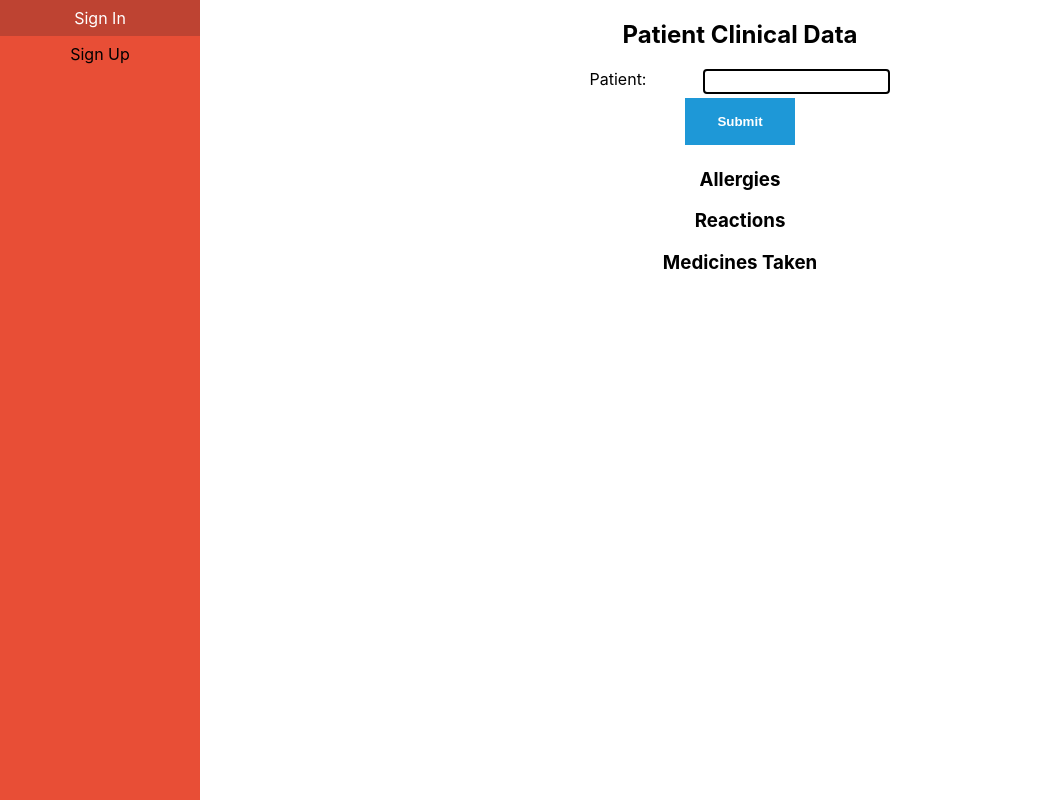
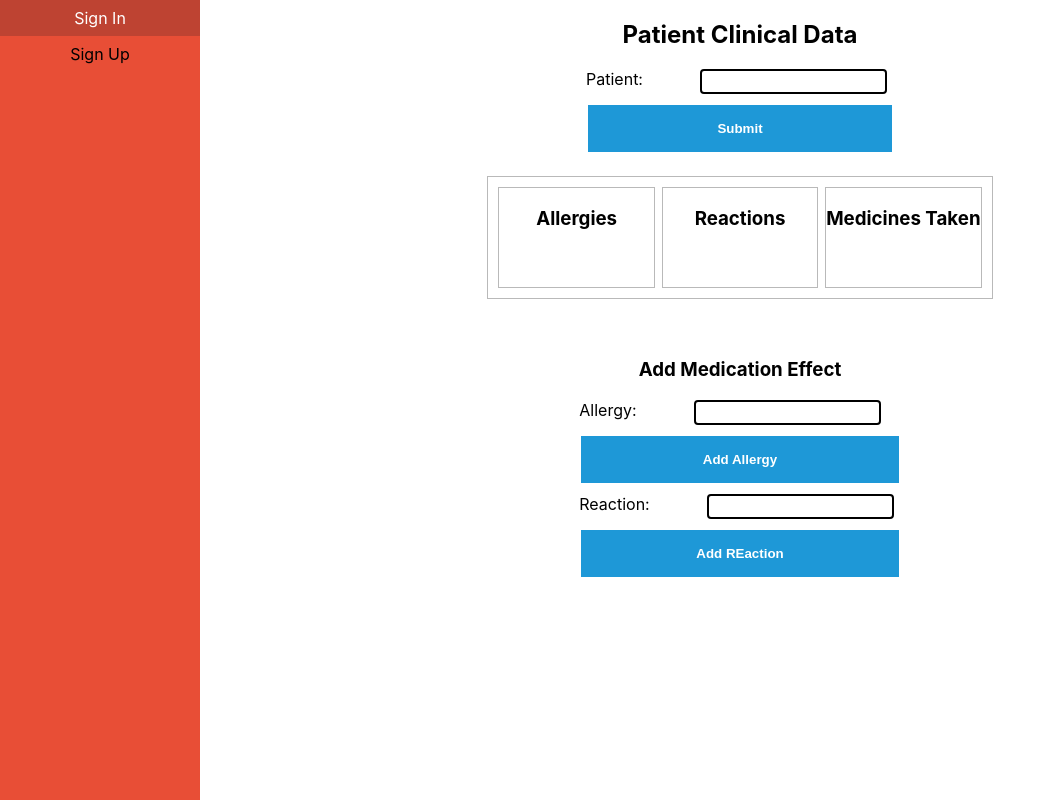
Before and after one commit to Turnbulll/CSCI334-Software-Design-Group-Project, a React (Create React App) app in the folder front-end/react-app/: page /PatientClinicalData in a window 1280 px wide. Shown: the whole page, without its empty margins (0-1056 px from the left). Built offline with nearby package versions, Linux system fonts and the light colour scheme.

Commit message:
Added patient data to pharmacist navbar. Pharmacist can now add reactions and allergies to patients

```diff
--- a/front-end/react-app/src/App.css
+++ b/front-end/react-app/src/App.css
@@ -202,6 +202,33 @@ input {
   align-items: left;
 }
 
+.dataGrid{
+  display: inline-grid;
+  grid-template-columns: 1fr 1fr 1fr;
+  grid-gap:7px;
+  padding: 10px;
+  border: 1px solid rgb(185, 185, 185);
+}
+
+.dataGridCol{
+  display: inline-grid;
+  grid-template-columns: 1fr;
+  grid-gap:7px;
+  border: 1px solid rgb(185, 185, 185);
+}
+
+.dataGridCol li{
+  margin-left: -50px;
+}
+
+.center{
+  text-align: center;
+}
+
+.dataGrid ul{
+  list-style-type: none;
+}
+
 @keyframes App-logo-spin {
   from {
     transform: rotate(0deg);
--- a/front-end/react-app/src/components/NavBar.js
+++ b/front-end/react-app/src/components/NavBar.js
@@ -78,6 +78,7 @@ class NavBar extends React.Component{
                 {/*Pharmacist Navigation*/}
                 {this.state.userType === "pharmacist" ? <li><Link to="/PharmacistHome">Home</Link></li> : null}
                 {this.state.userType === "pharmacist" ? <li><Link to="/ReadScript">Load Prescriptions</Link></li> : null}
+                {this.state.userType === "pharmacist" ? <li><Link to="/PatientClinicalData">Patient Clinical</Link></li> : null}
 
 
                 {/* Common */}
--- a/front-end/react-app/src/pages/PharmacistPatientData.js
+++ b/front-end/react-app/src/pages/PharmacistPatientData.js
@@ -40,43 +40,126 @@ class PharmacistPatientData extends React.Component {
 
       }
 
+      addAlergy = () =>{
+
+        if (this.state.treatment === null){
+          return;
+        }
+
+        const treatmentId = this.state.treatment.treatmentId;
+
+        var allergy = document.getElementById("allergy").value;
+
+        if (allergy === ""){
+          return;
+        }
+
+        Axios.put("http://localhost:8080/Treatment/Allergy?treatmentId="+treatmentId+"&allergy="+allergy).then(
+          resp => {
+            console.log(resp);
+            this.getPatientData();
+          }
+        );
+
+
+        document.getElementById("allergy").value = "";
+      }
+
+      addReaction = () =>{
+        if (this.state.treatment === null){
+          return;
+        }
+
+        const treatmentId = this.state.treatment.treatmentId;
+
+        var reaction = document.getElementById("reaction").value;
+
+        if (reaction === ""){
+          return;
+        }
+
+        Axios.put("http://localhost:8080/Treatment/Reaction?treatmentId="+treatmentId+"&reaction="+reaction).then(
+          resp => {
+            console.log(resp);
+            this.getPatientData();
+          }
+        );
+
+
+        document.getElementById("reaction").value = "";
+      }
+
 
 
     render(){return (
     <div className='main'>
+
       <h2>Patient Clinical Data</h2>
+      <div className='form'>
           <form className='form'>
             <label>Patient:</label>
             <input type="text" id="name" />
           </form>
-      <br/>
               <button className='blueButton' onClick={this.getPatientData}>Submit</button>
 
+      </div>
 
+      <br/>
+      <br/>
+
+      <div className='dataGrid'>
+            <div className='dataGridCol'>
             <h3>Allergies</h3>
 
-        <ul>
+            <ul >
                 {this.state.allergies.map(item => (
                     <li key={item}>{item}</li>
                 ))}
             </ul>
 
-        <h3>Reactions</h3>
+            </div>
+
+
+            <div className='dataGridCol'>
+            <h3 className='center'>Reactions</h3>
+
+            <ul>
             {this.state.reactions.map(item => (
-                <li key={item}>{item}</li>
+                        <li className='center' key={item}>{item}</li>
                     ))}
-        <ul>
+            </ul>
+            </div>
 
+            <div className='dataGridCol'>
+            <h3 className='center'>Medicines Taken</h3>
+
+            <ul className>
+                {this.state.medicines.map(item => (
+                                    <li className key={item}>{item}</li>
+                                ))}
             </ul>
+            </div>
+      </div>
 
-        <h3>Medicines Taken</h3>
-        {this.state.medicines.map(item => (
-                <li key={item}>{item}</li>
-            ))}
-        <ul>
+      <br />
+      <br />
+      <br />
 
-        </ul>
+      <h3>Add Medication Effect</h3>
+      <div className='form'>
 
+      <form className='form'>
+        <label>Allergy:</label>
+        <input type="text" id="allergy" />
+      </form>
+      <button className='blueButton' onClick={this.addAlergy}>Add Allergy</button>
+
+      <form className='form'>
+        <label>Reaction:</label>
+        <input type="text" id="reaction" />
+      </form>
+      <button className='blueButton' onClick={this.addReaction}>Add REaction</button>
+      </div>
 
     </div>
   )}
```
Lines whose indentation alone changed are shown as unchanged.
